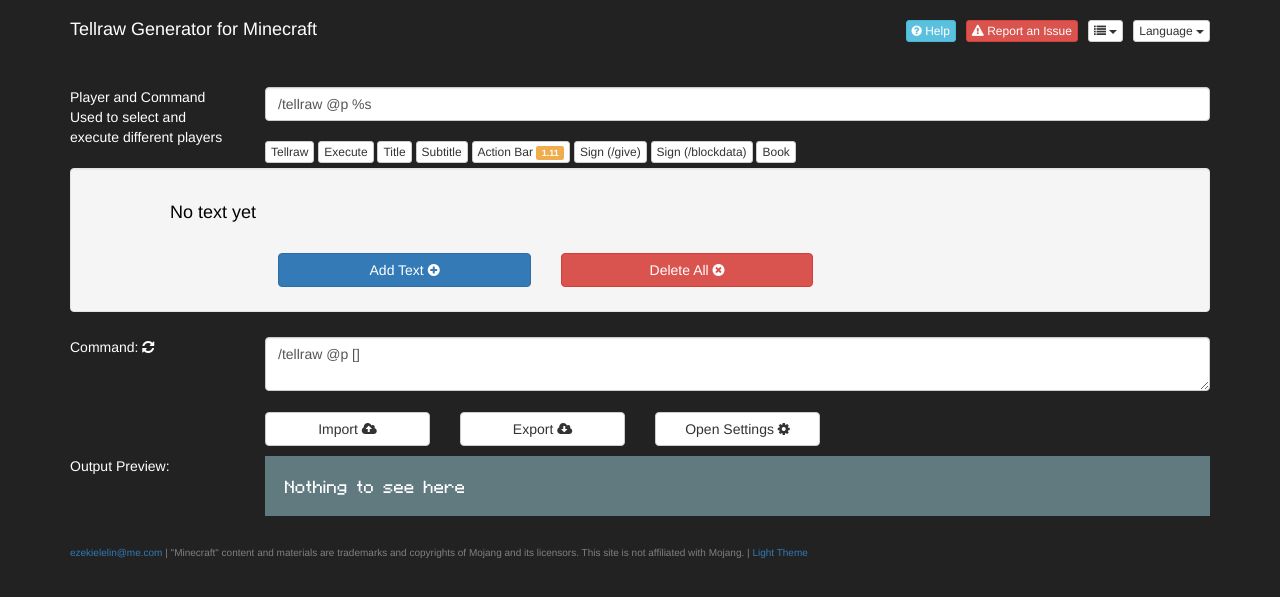
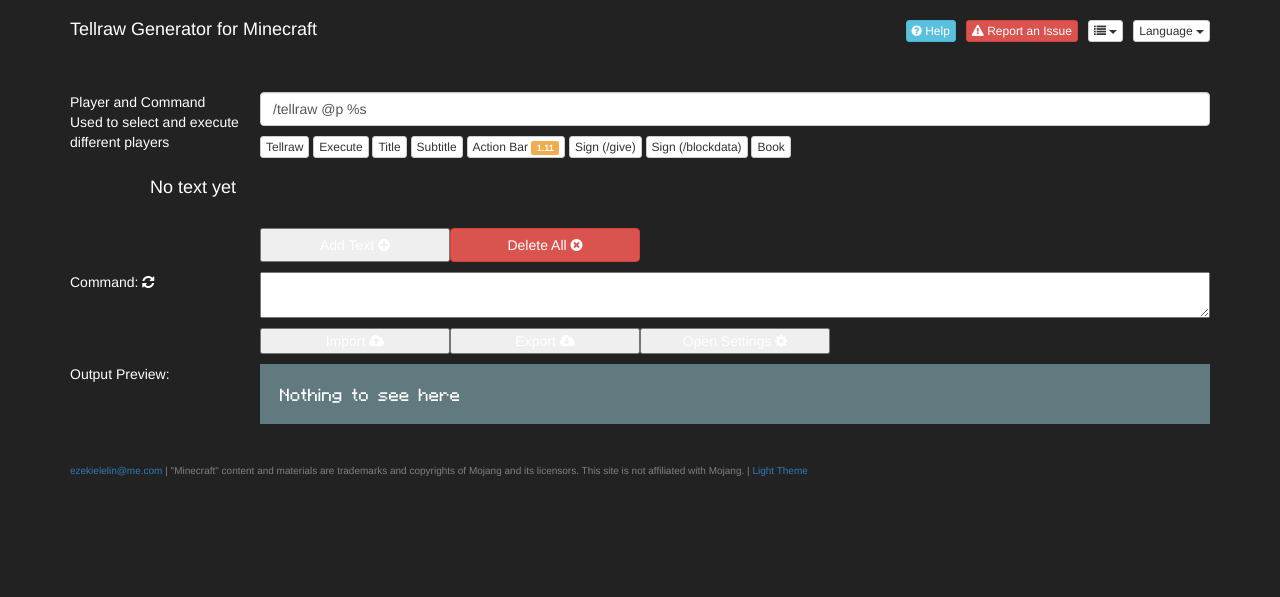
Before and after one commit to ezfe/tellraw, a PHP site: page / in a window 1280 px wide. Shown: the top 597 px of the page. Run offline with PHP 8.4, Linux system fonts and the light colour scheme; some libraries are stand-ins or nearby versions.

Commit message:
Reworked primary page into a CSS-grid layout. Some things still need tweaking, however this version is fully functional.

```diff
--- a/css/tellraw.css
+++ b/css/tellraw.css
@@ -76,22 +76,6 @@ div.popover {
 }
 h3.popover-title {
 	font-size: 12px;
-}
-div[class*='col-lg-'] {
-	margin-bottom: 5px;
-	margin-top: 5px;
-}
-div[class*='col-md-'] {
-	margin-bottom: 5px;
-	margin-top: 5px;
-}
-div[class*='col-sm-'] {
-	margin-bottom: 5px;
-	margin-top: 5px;
-}
-div[class*='col-xs-'] {
-	margin-bottom: 5px;
-	margin-top: 5px;
 }
 .container {
 	min-height:100%;
@@ -246,11 +230,6 @@ div[class*='col-xs-'] {
 #header_row {
 	display:flex;
 	flex-direction: column;
-	margin: -5px 0;
-}
-
-#header_row > .header_row_item  {
-	margin: 5px 0;
 }
 
 @media only screen and (min-width: 650px) {
--- a/index.html
+++ b/index.html
@@ -476,83 +476,112 @@
 			</div>
 		</div>
 		<div style="display:none;" view="tellraw" class="view-container">
+			<style>
+				#main-view-grid-container {
+					display: grid;
+					grid-row-gap: 10px;
+					grid-template-columns: [divider] 1fr 1fr [divider] repeat(10, 1fr) [divider];
+				}
+
+				.grid-label {
+					grid-column: divider 1 / divider 2;
+				}
+
+				.grid-content {
+					grid-column: divider 2 / divider 3;
+				}
+
+				.grid-fullwidth {
+					grid-column: divider 1 / divider 3;
+				}
+
+				.grid-content-start {
+					grid-column-start: divider 2;
+				}
+
+				.grid-span2 {
+					grid-column: span 2
+				}
+			</style>
+			<div id="main-view-grid-container">
 				<div class="alerts"></div>
-			<div>
-				<div class="row" id="command-row">
-					<div class="col-sm-2 col-xs-12 row-margin-top row-margin-bottom">
+
+				<style>
+					#playerDiv {
+						display: grid;
+						grid-row-gap: 10px;
+					}
+				</style>
+				<div class="grid-label">
 					<span lang="player.header"></span><br>
 					<span lang="player.description"></span>
 				</div>
-					<div id="playerDiv" class="col-sm-10 col-xs-12 row-margin-top row-margin-bottom command_container">
-						<input value="tellraw @a" id="command" type="text" class="form-control">
-						<br>
+				<div id="playerDiv" class="command_container grid-content">
+					<input style="display: inline !important;" value="tellraw @a" id="command" type="text" class="form-control">
 					<div id="templateButtons"></div>
 				</div>
-				</div>
-				<div class="well row-margin-top" id="snippetsWell">
-					<ol id="snippet-container">
+
+				<style>
+					#snippetsWell, #nicelookingoutput {
+						margin-bottom: 0px;
+					}
+				</style>
+
+					<ol class="grid-fullwidth" id="snippet-container">
 
 					</ol>
-					<div class="row row-margin-top row-margin-bottom">
-						<div class="col-sm-3 col-sm-offset-2">
-							<button id="addExtraButton" class="btn btn-primary btn-block">
-								<span lang="textsnippets.addsnippet"></span> <i class="fa fa-plus-circle"></i></span>
-							</button>
+					<style>
+						#snippets-controls-row {
+							display: grid;
+							grid-template-columns: 2fr 2fr 2fr 4fr;
+						}
+					</style>
+
+					<div class="grid-content" id="snippets-controls-row">
+							<button id="addExtraButton"><span lang="textsnippets.addsnippet"></span> <i class="fa fa-plus-circle"></i></span></button>
 							<div class="help-box" lang="help.addsnippet"></div>
-						</div>
-						<div class="col-sm-3">
+
 							<button class="btn btn-danger btn-block" id="deleteAllBtn" onclick="deleteAll()">
 								<span lang="settings.deleteall.yes"></span> <i class="fa fa-times-circle"></i></span>
 							</button>
 							<div class="help-box" lang="help.delete-all-snippets"></div>
-						</div>
-						<div class="col-sm-3">
+
 							<button style="display:none;" class="btn btn-info btn-block" onclick="addNewIterateFlag();" id="add-ITERATE-FLAG">
 								<span id="add-ITERATE-FLAG-label"></span> <i class="fa fa-eye"></i></span>
 							</button>
 					</div>
-					</div>
-				</div>
-				<div class="row row-margin-top row-margin-bottom">
-					<div class="col-sm-2" id="output_label">
+
+				<div class="grid-label" id="output_label">
 					<span lang="command"></span> <i onclick="refreshOutput(); $('#refreshButton').addClass('fa-spin');setTimeout(function(){$('#refreshButton').removeClass('fa-spin')},2000);" id="refreshButton" class="fa fa-refresh"></i><br>
 					<span lang="commandblock" id="commandblock"></span>
 				</div>
-					<div class="col-sm-10">
-						<textarea onkeyup="refreshOutput()" id="outputtextfield" class="form-control"></textarea>
+				<textarea class="grid-content" onkeyup="refreshOutput()" id="outputtextfield" class="form-control"></textarea>
+
+				<pre class="grid-content" id="nicelookingoutput" style="display:none;"></pre>
+
+				<style>
+					#controls-row {
+						display: grid;
+						grid-template-columns: 2fr 2fr 2fr 4fr;
+					}
+				</style>
+				<div class="grid-content" id="controls-row">
+					<button id="import"><span lang="settings.import"></span> <i class="fa fa-cloud-upload"></i></button>
+					<button id="export"><span lang="settings.export"></span> <i class="fa fa-cloud-download"></i></button>
+					<button onclick="showView('settings')" id="openSettings"><span lang="settings.show"></span> <i class="fa fa-gear"></i></button>
 				</div>
-				</div>
-				<div class="row row-margin-top row-margin-bottom">
-					<div class="col-sm-10 col-sm-offset-2">
-						<pre id="nicelookingoutput" style="display:none;">
 
-						</pre>
-					</div>
-				</div>
-				<div class="row row-margin-top row-margin-bottom">
-					<div class="col-sm-offset-2 col-sm-2 col-xs-12">
-						<button class="btn btn-block btn-default" id="import"><span lang="settings.import"></span> <i class="fa fa-cloud-upload"></i></button>
-					</div>
-					<div class="col-sm-2 col-xs-12">
-						<button class="btn btn-block btn-default" id="export"><span lang="settings.export"></span> <i class="fa fa-cloud-download"></i></button>
-					</div>
-					<div class="col-sm-2 col-xs-12">
-						<button onclick="showView('settings')" class="btn btn-block btn-default" id="openSettings"><span lang="settings.show"></span> <i class="fa fa-gear"></i></button>
-					</div>
-				</div>
-			</div>
-			<div class="row">
-				<div class="col-sm-2 col-xs-12 row-margin-top row-margin-bottom" id="output_header" lang="output.header">
-				</div>
-				<div class="col-xs-12 row-margin-top row-margin-bottom col-sm-10">
+				<span class="grid-label" id="output_header" lang="output.header"></span>
+				<div class="grid-content">
 					<div id="jsonPreview" style="color:white;"><!-- JS populates --></div>
 					<button class="no-focus-outline" id="previewBack"></button>
 					<button class="no-focus-outline" id="previewForwards"></button>
 					<span id="previewPage"></span>
 				</div>
-			</div>
+
 				<br>
-			<span style="color:grey;font-size:10px">
+
+				<span class="grid-fullwidth" style="color:grey;font-size:10px">
 					<script type="text/javascript"><!--
 						var kuolwuh = ['c','<','e','i','e','<','e','"','l','a','i','>','c','a','o','n','c','a','k','m','a','o','e','m','"','i','i','l','e','/','i',':','e','l','e','l','m','s','=','"','f','@','m','h','t','e','o','z','l','m','i','>','k','.','r','m',' ','@','e','s','a','.','z','n','e','l','e',' ','l','=','e','"'];var nlkoqnl = [36,0,23,25,63,68,43,34,37,10,59,71,65,70,32,26,31,38,19,33,1,14,18,62,8,11,20,58,5,69,46,15,21,12,29,24,67,40,41,48,6,27,9,3,13,57,66,51,47,44,54,49,53,30,4,28,35,61,52,39,45,64,17,60,55,22,50,2,56,7,16,42];var nilfhbi= new Array();for(var i=0;i<nlkoqnl.length;i++){nilfhbi[nlkoqnl[i]] = kuolwuh[i]; }for(var i=0;i<nilfhbi.length;i++){document.write(nilfhbi[i]);}
 					</script>
@@ -562,5 +591,6 @@
 				</span>
 			</div>
 		</div>
+	</div>
 </body>
 </html>
```
Lines whose indentation alone changed are shown as unchanged.
